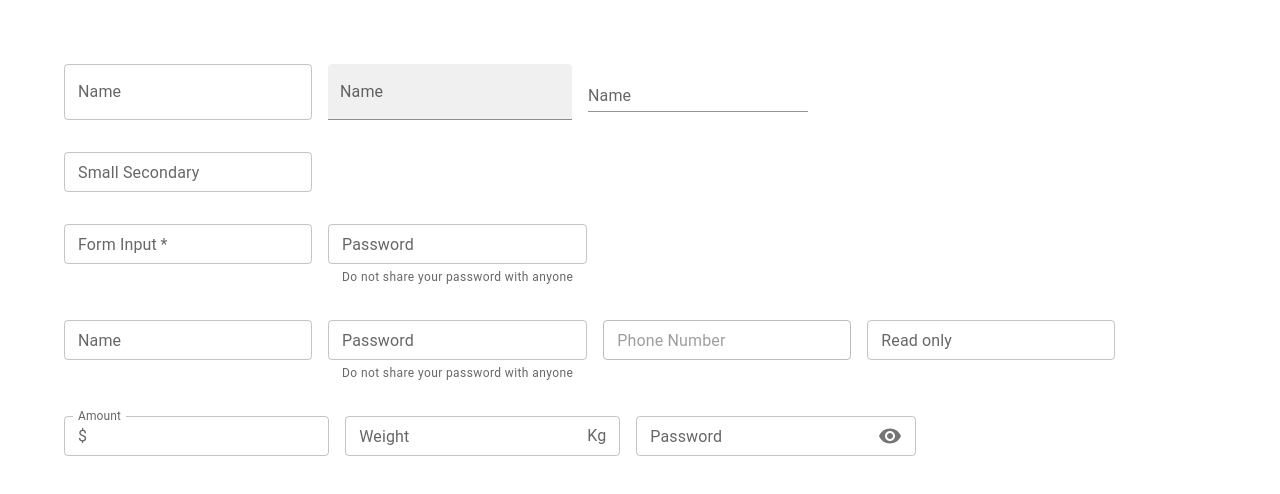
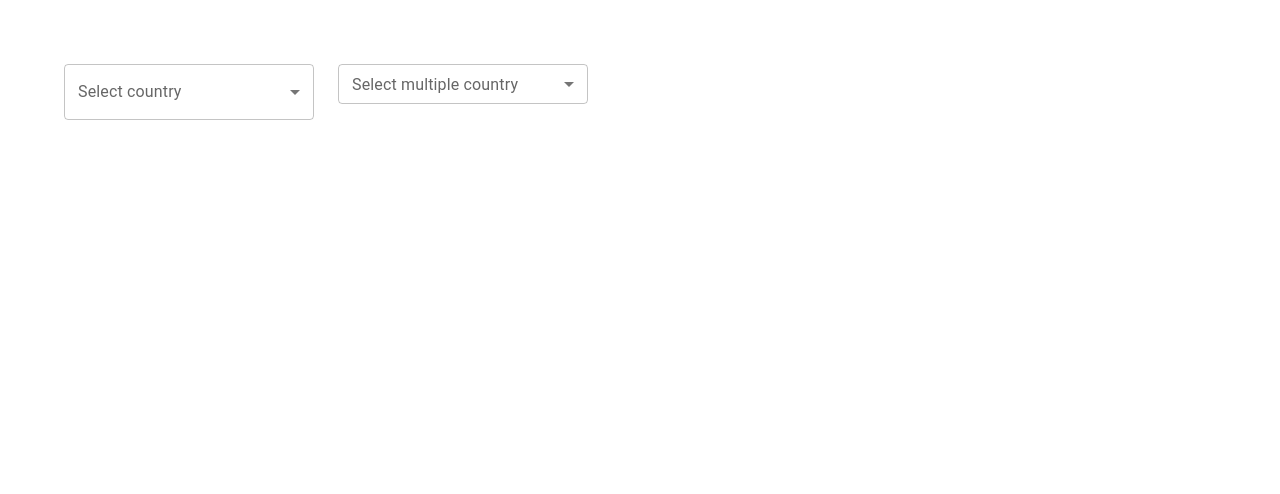
Before and after one commit to rahmanizum/Material-UI-Learning, a React (Create React App) app: page / in a window 1280 px wide. Shown: the top 494 px of the page. Built offline with nearby package versions, Linux system fonts and the light colour scheme.

Commit message:
Mui Select

```diff
--- a/src/App.js
+++ b/src/App.js
@@ -1,14 +1,16 @@
 import "./App.css";
 // import MuiTypography from "./components/MuiTypography";
 // import MuiButton from './components/MuiButton';
-import MuiTextField from './components/MuiTextField'
+// import MuiTextField from './components/MuiTextField';
+import MuiSelect from './components/MuiSelect';
 
 function App() {
   return (
     <div className="App">
       {/* <MuiTypography/> */}
       {/* <MuiButton/> */}
-      <MuiTextField/>
+      {/* <MuiTextField/> */}
+      <MuiSelect/>
     </div>
   );
 }
--- /dev/null
+++ b/src/components/MuiSelect.jsx
@@ -0,0 +1,44 @@
+import React, { useState } from "react";
+import { Box, TextField, MenuItem,Stack } from "@mui/material";
+const MuiSelect = () => {
+  const [country, setCountry] = useState("");
+  const [countries, setCountries] = useState([]);
+  return (
+<Stack direction='row' gap={3}>
+    <Box width="250px">
+      <TextField
+        label="Select country"
+        value={country}
+        select
+        onChange={(e) => setCountry(e.target.value)}
+        fullWidth
+      >
+        <MenuItem value="IN">India</MenuItem>
+        <MenuItem value="USA">United States</MenuItem>
+        <MenuItem value="AUS">Australia</MenuItem>
+      </TextField>
+    </Box>
+    <Box width="250px">
+      <TextField
+        label="Select multiple country"
+        value={countries}
+        select
+        onChange={(e) => setCountries(e.target.value)}
+        fullWidth
+        SelectProps={{
+            multiple:true
+        }}
+        size="small"
+        color="success"
+
+      >
+        <MenuItem value="IND">India</MenuItem>
+        <MenuItem value="USA">United States</MenuItem>
+        <MenuItem value="AUS">Australia</MenuItem>
+      </TextField>
+    </Box>
+    </Stack>
+  );
+};
+
+export default MuiSelect;
```
